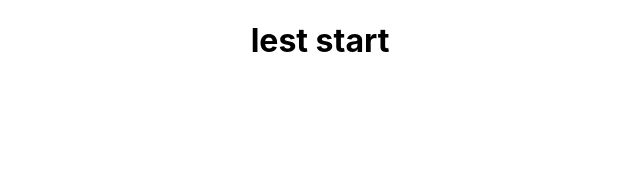
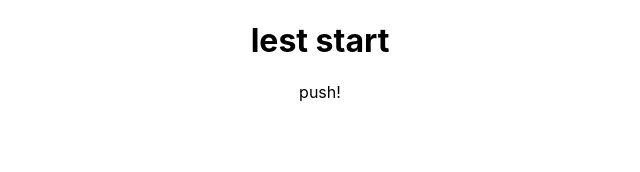
Before and after one commit to TamarCY/ToDo, a React (Create React App) app: page / in a window 1280 px wide. Shown: the top 172 px of the page, without its empty margins (320-960 px from the left). Built offline with nearby package versions, Linux system fonts and the light colour scheme.

Commit message:
tring to push

```diff
--- a/src/App.js
+++ b/src/App.js
@@ -4,6 +4,7 @@ function App() {
   return (
     <div className="App">
       <h1>lest start</h1>
+      <p>push!</p>
     </div>
   );
 }
```
Also changed, not shown: 1 other file (tests, documents, lock files or other folders).
